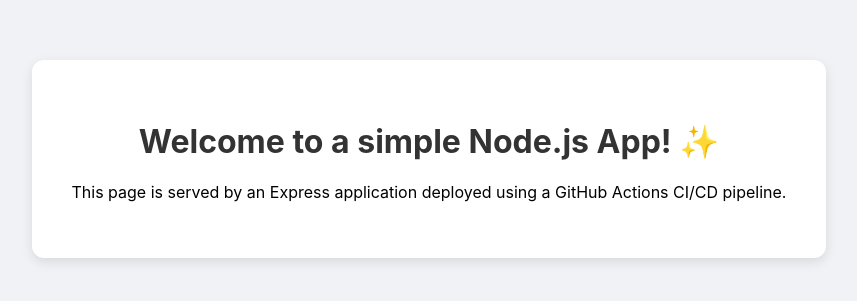
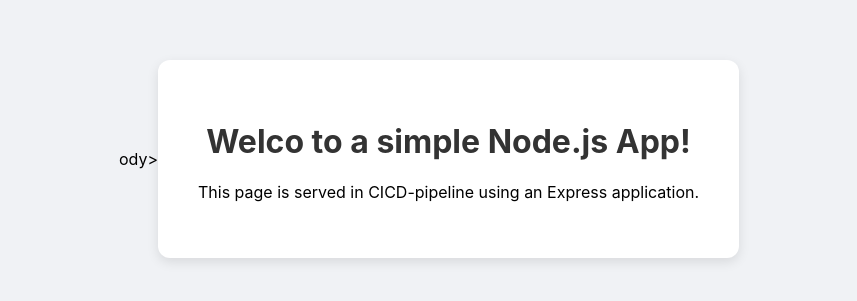
Before and after one commit to Waffly10/cmpe131-08, a website: page index.html in a window 1280 px wide. Shown: the part 241-542 px from the top of the page, without its empty margins (211-1068 px from the left). Drawn offline with Linux system fonts and the light colour scheme.

Commit message:
Test: Break the build

```diff
--- a/index.html
+++ b/index.html
@@ -6,11 +6,12 @@
   <title>My Web App</title>
   <link rel="stylesheet" href="./public/css/style.css" />
 </head>
-<body>
+ody>
  <div class="container">
- <h1>Welcome to a simple Node.js App! ✨</h1>
- <p>This page is served by an Express application deployed using a GitHub Actions CI/CD pipeline.</p>
+ <h1>Welco to a simple Node.js App! </h1>
+ <p>This page is served in CICD-pipeline using an Express application.</p>
  </div>
 </body>
 
+
 </html>
```
